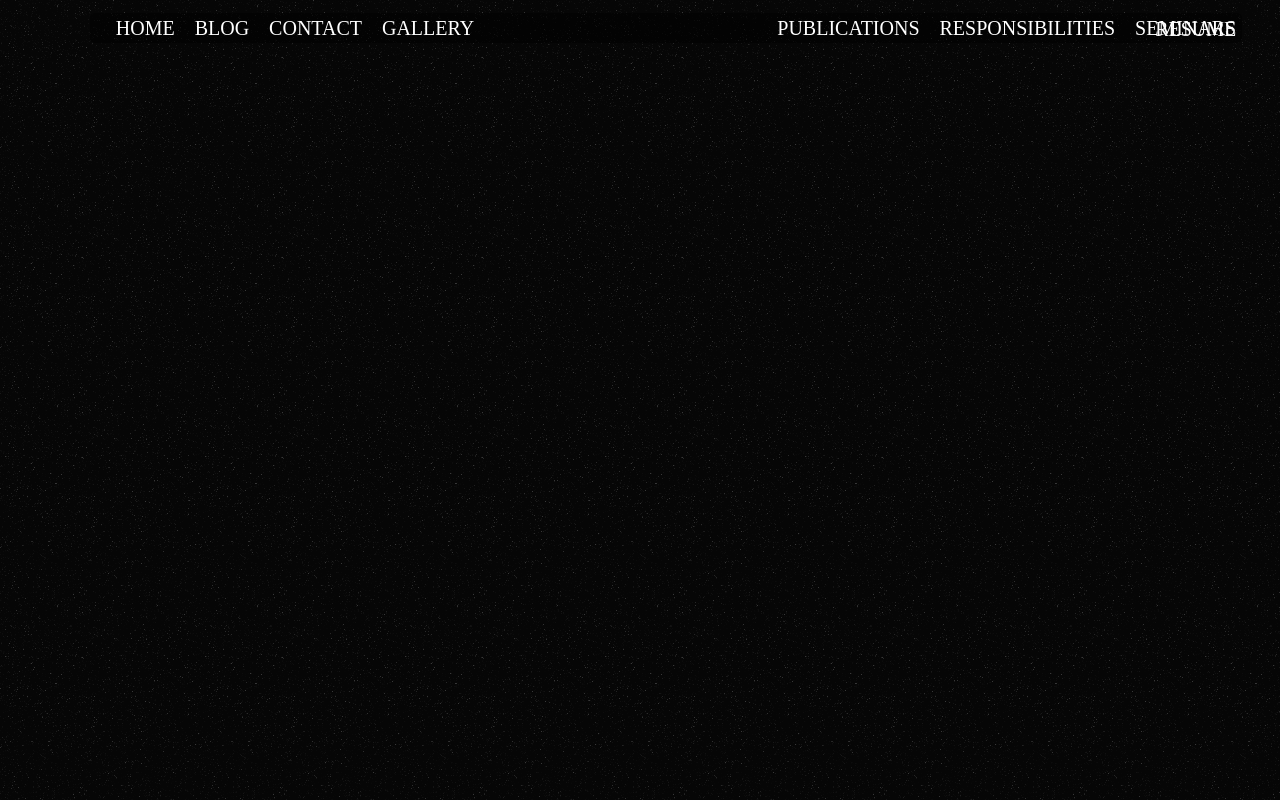
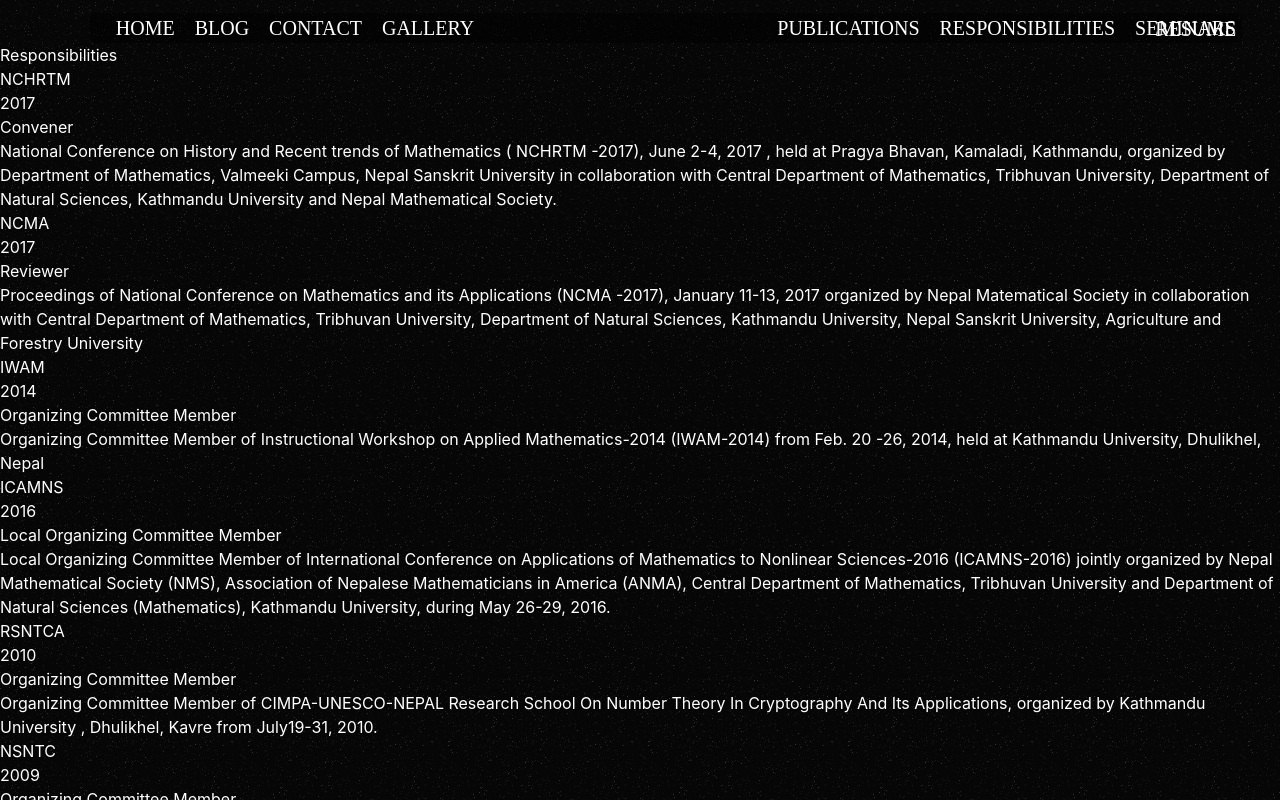
Before and after one commit to ghimireaacs/resumeDineshPanthi, a React (Create React App) app: page /responsibilities in a window 1280 px wide. Shown: the top 800 px of the page. Built offline with nearby package versions, Linux system fonts and the light colour scheme.

Commit message:
Updating Responsibilities

```diff
--- a/src/components/Layout/Layout.js
+++ b/src/components/Layout/Layout.js
@@ -4,6 +4,7 @@
 import { Blog } from "../../pages/Blog";
 import { Home } from "../../pages/Home";
 import Journals from "../../pages/Publication";
+import Responsibilities from "../../pages/Responsibilities";
 // import logo from './logo.svg';
 
 const Navbar = () => {
@@ -43,7 +44,7 @@
                 </Link>
               </li>
               <li>
-                <Link to="/blog" class="home-nav">
+                <Link to="/responsibilities" class="home-nav">
                   RESPONSIBILITIES
                 </Link>
               </li>
@@ -65,6 +66,7 @@
         <Route path="/" element={<Home />} />
         <Route path="/blog" element={<Blog />} />
         <Route path="/publication" element={<Journals />} />
+        <Route path="/responsibilities" element={<Responsibilities />} />
       </Routes>
     </>
   );
--- a/src/pages/Responsibilities.js
+++ b/src/pages/Responsibilities.js
@@ -0,0 +1,25 @@
+import { responsibilitiesDatas } from "../components/Publications/responsibilitiesData";
+import "./../components/Publications/responsibilities.css";
+
+const Responsibilities = () => {
+  const responsibilities = responsibilitiesDatas();
+
+  return (
+    <div className="responsibility">
+      <h2>Responsibilities</h2>
+      {responsibilities.map((responsibility) => (
+        <div key={responsibility.id} className="responsibility">
+          <p className="responsibility-year">{responsibility.heading}</p>
+          <p className="responsibility-year">{responsibility.Year}</p>
+          <p className="responsibility-title" href={responsibility.url}>
+            {responsibility.title}
+          </p>
+          <p className="responsibility-type">{responsibility.description}</p>
+          {/* <p className="responsibility-url">{responsibility.url}</p> */}
+        </div>
+      ))}
+    </div>
+  );
+};
+
+export default Responsibilities;
```
